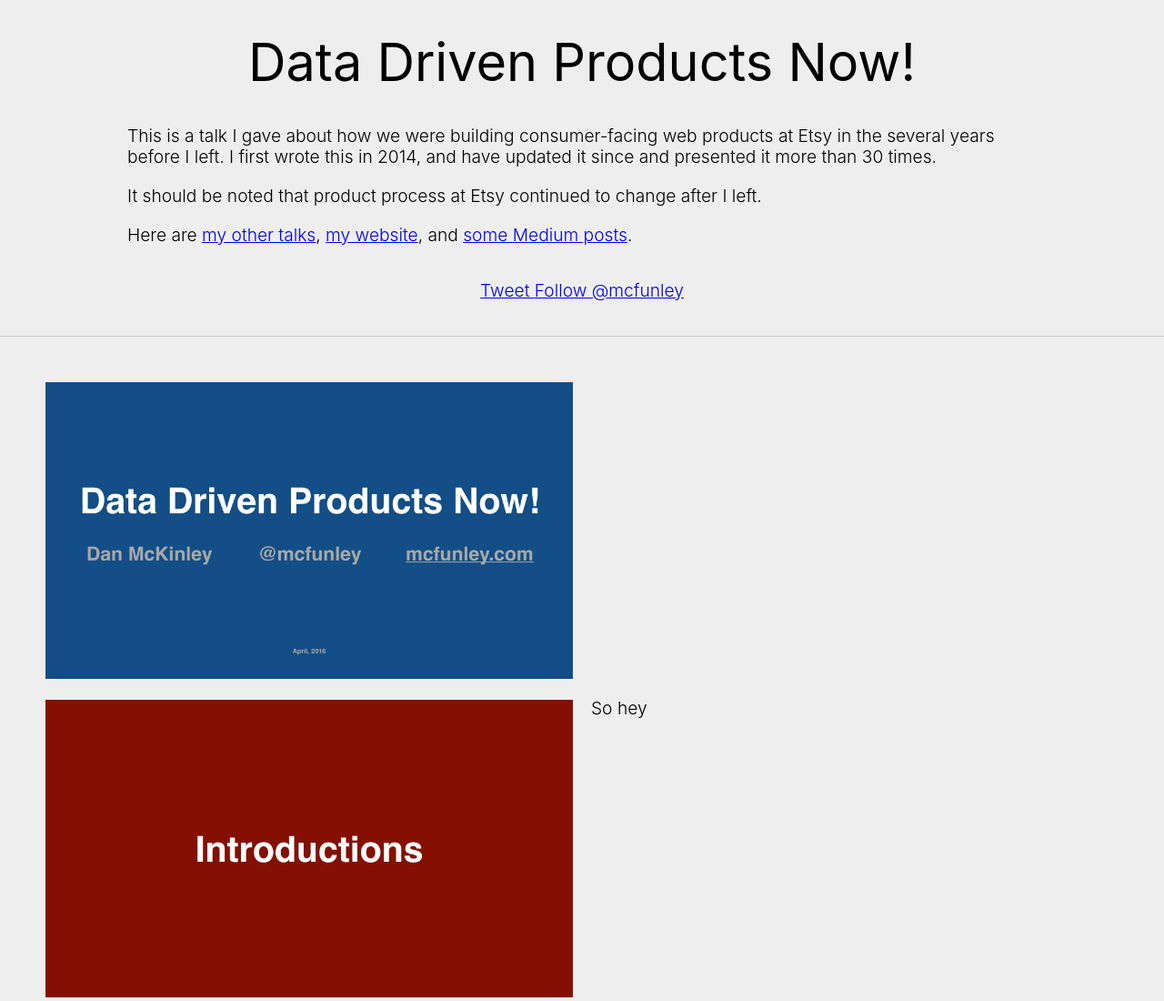
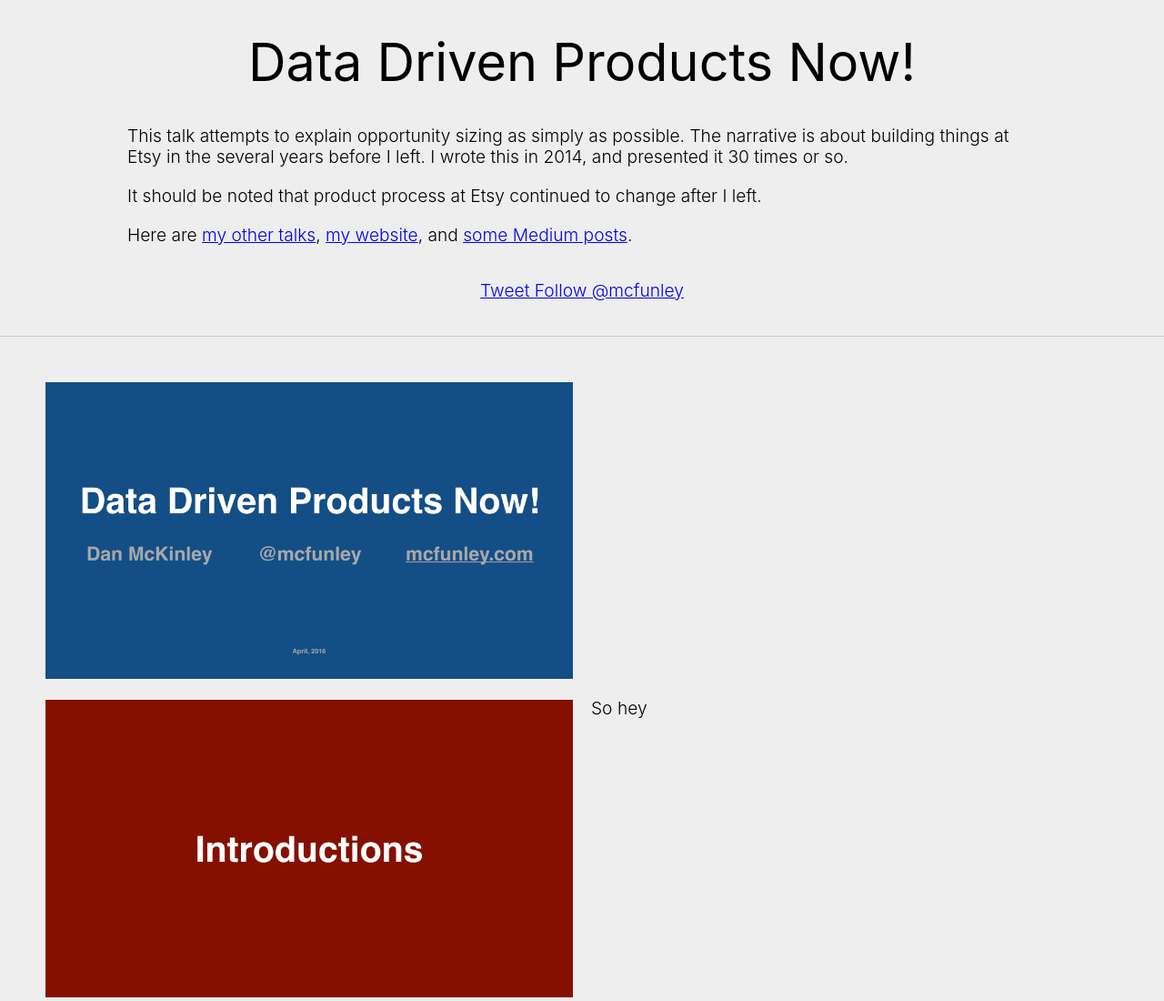
Before and after one commit to mcfunley/datadriven.club, a plain HTML site: page index.html in a window 1280 px wide. Shown: the top 1100 px of the page at 91% size. Drawn offline with Linux system fonts and the light colour scheme.

Commit message:
synopsis

```diff
--- a/index.html
+++ b/index.html
@@ -12,9 +12,9 @@
     <header>
       <h1>Data Driven Products Now!</h1>
       <p>
-        This is a talk I gave about how we were building consumer-facing web products at
-        Etsy in the several years before I left. I first wrote this in 2014, and have
-        updated it since and presented it more than 30 times.
+        This talk attempts to explain opportunity sizing as simply as possible.
+        The narrative is about building things at Etsy in the several years
+        before I left. I wrote this in 2014, and presented it 30 times or so.
       </p>
       <p>
         It should be noted that product process at Etsy continued to change after I left.
```
